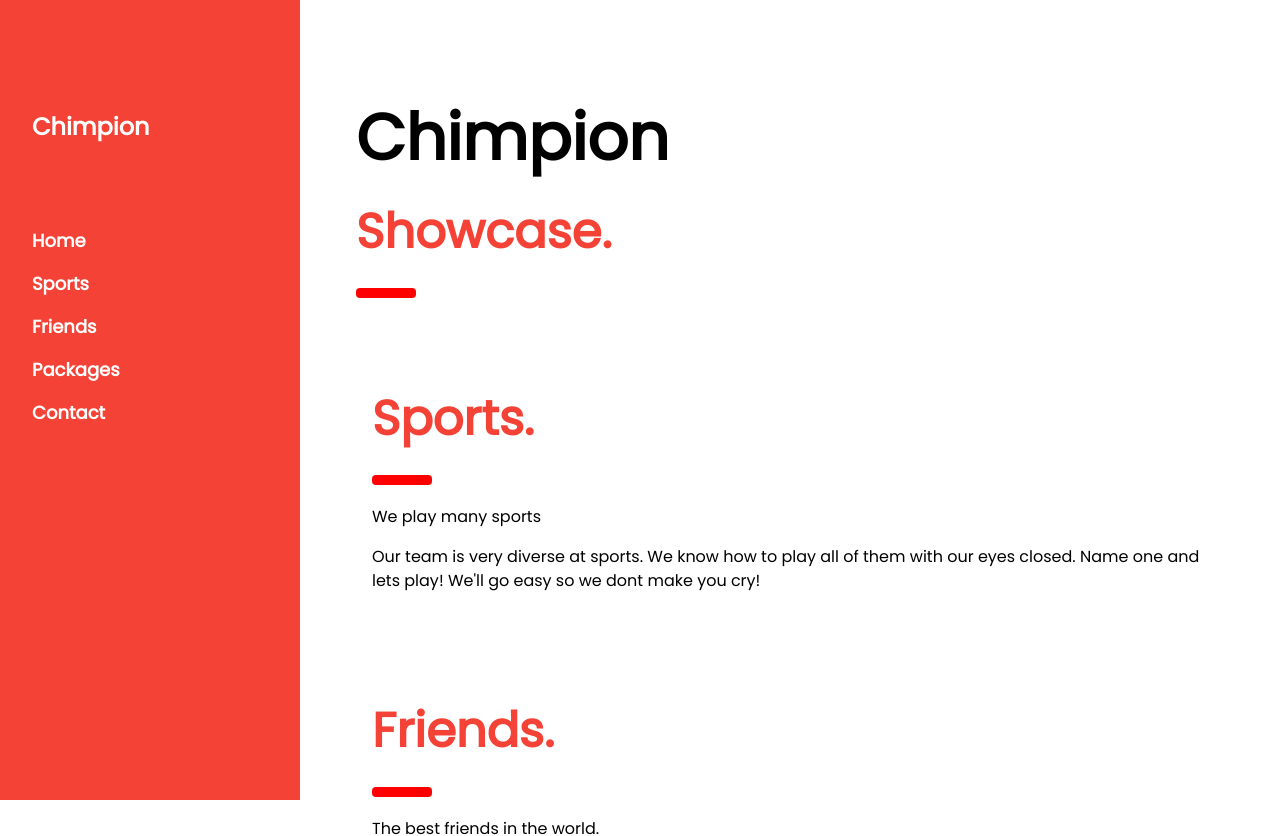
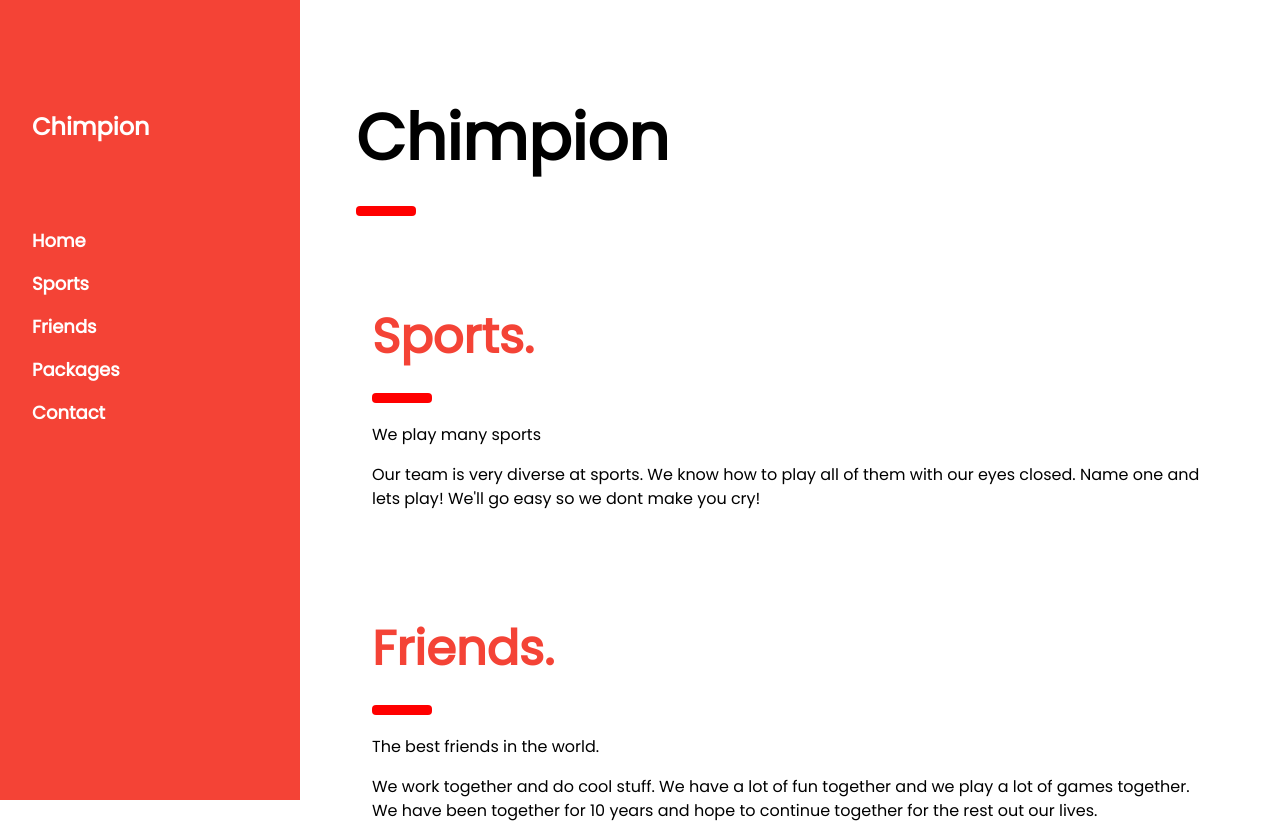
Before and after one commit to godofkoty/chimpion28.github.io, a plain HTML site: page index.html in a window 1280 px wide. Shown: the top 836 px of the page. Drawn offline with nearby package versions, Linux system fonts and the light colour scheme.

Commit message:
Update index.html

```diff
--- a/index.html
+++ b/index.html
@@ -44,7 +44,7 @@ body {font-size:16px;}
   <!-- Header -->
   <div class="w3-container" style="margin-top:80px" id="showcase">
     <h1 class="w3-jumbo"><b>Chimpion</b></h1>
-    <h1 class="w3-xxxlarge w3-text-red"><b>Showcase.</b></h1>
+    <!--<h1 class="w3-xxxlarge w3-text-red"><b>Showcase.</b></h1>-->
     <hr style="width:50px;border:5px solid rgb(255, 0, 0)" class="w3-round">
 
   <!-- Photo grid (modal) -->
```
